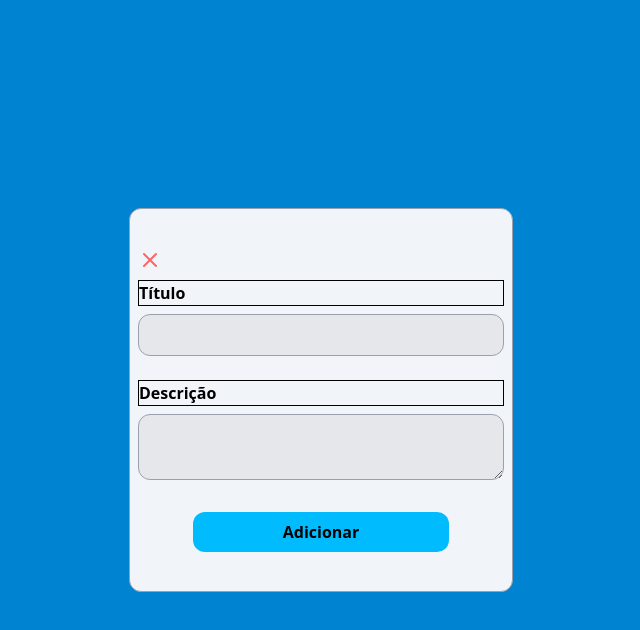
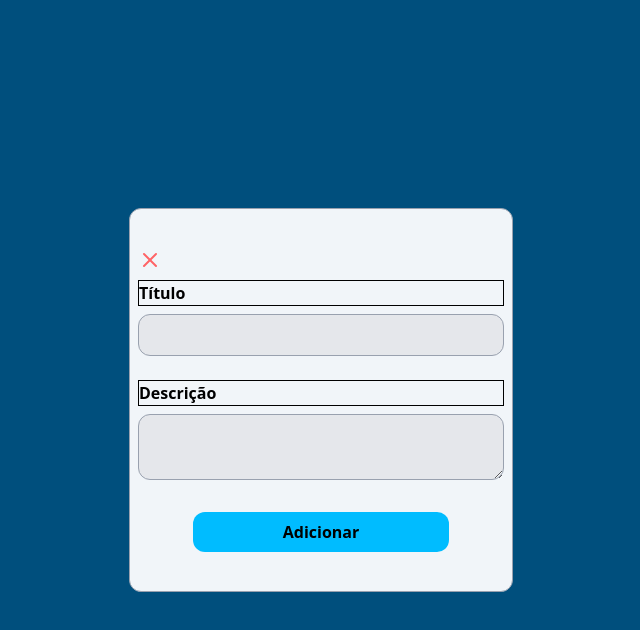
Before and after one commit to dev-danielg/TarefaDiaria-frontend, a React (Vite) app: page /MainPage in a window 1280 px wide. Both pictures are taken after a click on the button "Nova Tarefa". Shown: the top 630 px of the page, without its empty margins (319-959 px from the left). Built offline with nearby package versions, Linux system fonts and the light colour scheme; a web font is replaced by a local one.

Commit message:
feat: animacao no toggle

```diff
--- a/src/components/MainPage.jsx
+++ b/src/components/MainPage.jsx
@@ -1,10 +1,10 @@
 import { useState } from 'react'
 import {Eraser, X} from 'lucide-react';
+import { motion, AnimatePresence } from 'motion/react'
 
 function MainPage() {
 
   const [tarefa, setTarefa] = useState('');
-
   const [mostrarToggle, setMostrarToggle] = useState(false)
 
   return (
@@ -21,41 +21,71 @@ function MainPage() {
             Nova Tarefa
         </button>
 
-        {mostrarToggle &&
-        <div
-        className='w-96 px-2 h-96 border border-gray-400 bg-slate-100 rounded-xl flex flex-col gap-2 items-center justify-center absolute inset-y' >
-            <span className='w-full ' onClick={() => setMostrarToggle(!mostrarToggle)}>
-              <X
-              className='text-red-400 cursor-pointer transition duration-250 hover:text-red-500'
-              />
-            </span>
-            <label className='font-semibold w-full border'>
-              Título
-            </label>
-            <input type='text'
-            required
-            className='w-full p-2 border border-gray-400 bg-gray-200 rounded-xl transition duration-150 focus:outline-none focus:ring-2 focus:ring-blue-600' />
+        <AnimatePresence>
+            {mostrarToggle &&
+            // <div
+            // className='w-96 px-2 h-96 border border-gray-400 bg-slate-100 rounded-xl flex flex-col gap-2 items-center justify-center absolute inset-y' >
+            //     <span className='w-full ' onClick={() => setMostrarToggle(!mostrarToggle)}>
+            //       <X
+            //       className='text-red-400 cursor-pointer transition duration-250 hover:text-red-500'
+            //       />
+            //     </span>
+            //     <label className='font-semibold w-full border'>
+            //       Título
+            //     </label>
+            //     <input type='text'
+            //     required
+            //     className='w-full p-2 border border-gray-400 bg-gray-200 rounded-xl transition duration-150 focus:outline-none focus:ring-2 focus:ring-blue-600' />
 
-            <label className='font-semibold w-full border mt-4'>
-              Descrição
-            </label>
-            <textarea className='h-fit p-2 border border-gray-400 bg-gray-200 rounded-xl w-full transition duration-150 focus:outline-none focus:ring-2 focus:ring-blue-600'></textarea>
+            // <label className='font-semibold w-full border mt-4'>
+            //   Descrição
+            // </label>
+            // <textarea className='h-fit p-2 border border-gray-400 bg-gray-200 rounded-xl w-full transition duration-150 focus:outline-none focus:ring-2 focus:ring-blue-600'></textarea>
 
-            <button className='w-64 p-2 mt-6 bg-sky-400 font-semibold cursor-pointer rounded-xl transition duration-200 hover:shadow-xl' type='submit'>
-                Adicionar
-            </button>
-        </div>
-        }
-        {/* <div className='border w-full h-1/2 flex items-center justify-evenly'>
+            // <button className='w-64 p-2 mt-6 bg-sky-400 font-semibold cursor-pointer rounded-xl transition duration-200 hover:shadow-xl' type='submit'>
+            //     Adicionar
+            // </button>
+            // </div>
+              <motion.div
+              className='fixed inset-0 bg-black/40 flex items-center justify-center z-50'
+              initial={{ opacity: 0 }}
+              animate={{ opacity: 1 }}
+              exit={{ opacity: 0 }}
+              transition={{ duration: 0.2 }}
+              onClick={() => setMostrarToggle(false)}
+            >
+                <motion.div
+                className='w-96 px-2 h-96 border border-gray-400 bg-slate-100 rounded-xl flex flex-col gap-2 items-center justify-center'
+                initial={{ opacity: 0, scale: 0.9, y: 12 }}
+                animate={{ opacity: 1, scale: 1, y: 0 }}
+                exit={{ opacity: 0, scale: 0.9, y: 12 }}
+                transition={{ type: 'spring', stiffness: 300, damping: 25 }}
+                onClick={(e) => e.stopPropagation()}
+              >
+                <span className='w-full' onClick={() => setMostrarToggle(false)}>
+                  <X className='text-red-400 cursor-pointer transition duration-250 hover:text-red-500' />
+                </span>
 
-          <div className="border isolate aspect-video w-92 h-44 bg-white/20 shadow-lg rounded-xl">
-          </div>
-          <div className="border isolate aspect-video w-92 h-44 bg-white/20 shadow-lg rounded-xl">
-          </div>
-          <div className="border isolate aspect-video w-92 h-44 bg-white/20 shadow-lg rounded-xl">
-          </div>
+                <label className='font-semibold w-full border'>Título</label>
+                <input
+                  type='text'
+                  required
+                  className='w-full p-2 border border-gray-400 bg-gray-200 rounded-xl transition duration-150 focus:outline-none focus:ring-2 focus:ring-blue-600'
+                />
 
-        </div> */}
+                <label className='font-semibold w-full border mt-4'>Descrição</label>
+                <textarea className='h-fit p-2 border border-gray-400 bg-gray-200 rounded-xl w-full transition duration-150 focus:outline-none focus:ring-2 focus:ring-blue-600'></textarea>
+
+                <button
+                  className='w-64 p-2 mt-6 bg-sky-400 font-semibold cursor-pointer rounded-xl transition duration-200 hover:shadow-xl'
+                  type='submit'
+                >
+                  Adicionar
+                </button>
+              </motion.div>
+            </motion.div>
+          }
+        </AnimatePresence>
       </section>
     </>
   )
```
